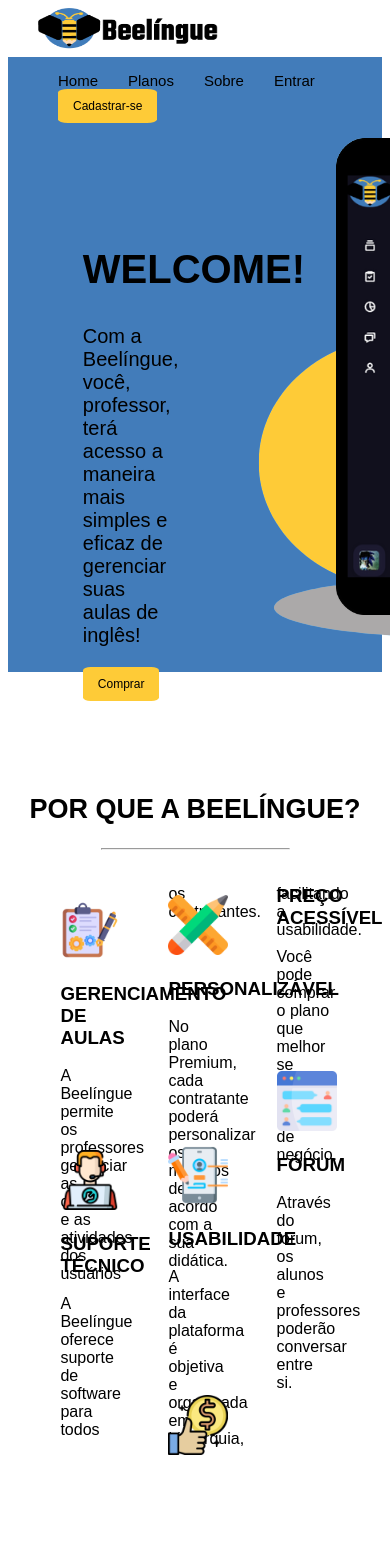
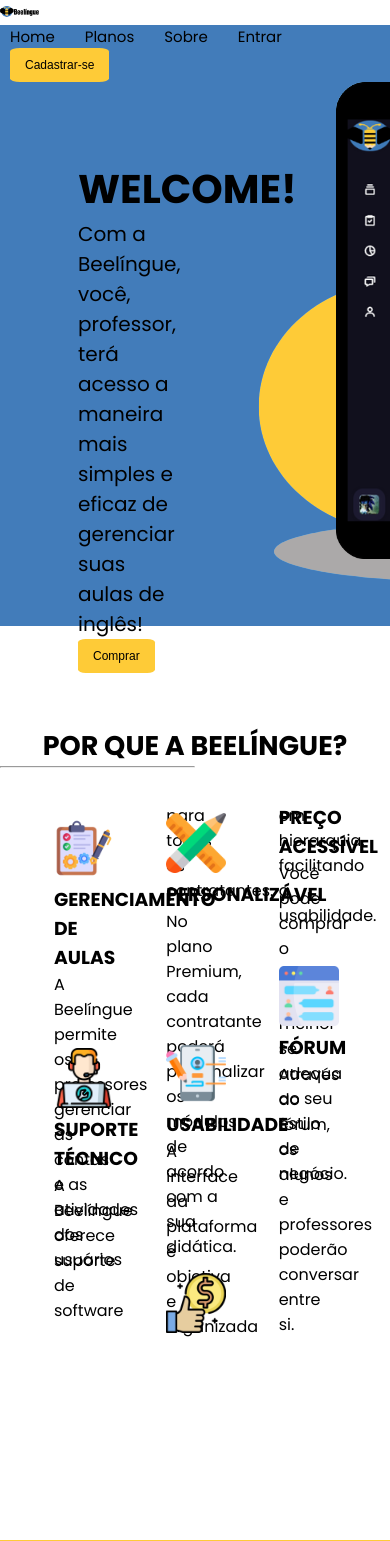
Before and after one commit to beelingue/Beelingue, a PHP site: page / in a window 390 px wide; the page is wider, and only the part inside the window is pictured. Shown: the top 1541 px of that part. Run offline with PHP 8.4, Linux system fonts and the light colour scheme.

Commit message:
04/11 - Edições Gerais
- responsividade

```diff
--- a/index.html
+++ b/index.html
@@ -1,39 +1,48 @@
 <!DOCTYPE html>
-<html lang="en">
+<html lang="pt-br">
+
 <head>
     <meta charset="UTF-8">
     <meta http-equiv="X-UA-Compatible" content="IE=edge">
     <meta name="viewport" content="width=device-width, initial-scale=1.0">
 
-    <title> Beelíngue </title>
+    <title>Conheça a Beelíngue</title>
     <link rel="stylesheet" href="style.css">
 </head>
+
 <body>
-    <!-- menu -->
-<header> <!-- todo conteúdo que estiver dentro dela faz parte de um cabeçalho, podendo ser utilizado dentro de outras sessões-->
+    <!--
+        MENU SUPERIOR
+    -->
+    <header>
+        <!--
+            LOGO BEELÍNGUE -> MENU SUPERIOR
+        -->
+        <div class="img_header">
+            <img src="img/logo_horizontal_transp.png" id="logo_super" alt="logo_beelingue">
+        </div>
 
-    <div class="img">
-    <img src="img/logo_horizontal_transp.png" width="180px" height="45px">
-    </div>
-    <div class="header">
+        <div class="barra_super">
             <ul class="menu">
-        <li> Home </li>
-        <li> Planos</li>
-        <li> Sobre</li>
-        <li> Entrar</li>
-        <li> <button class="button-y"> Cadastrar-se</button>
+                <li>Home</li>
+                <li>Planos</li>
+                <li>Sobre</li>
+                <li>Entrar</li>
+                <li> <button class="button-y">Cadastrar-se</button>
             </ul>
         </div>
 
     </header>
 
-<main> <!-- Essas tags representam o conteúdo principal do seu corpo-->
+    <main>
+        <!-- Essas tags representam o conteúdo principal do seu corpo-->
         <section class="section-main">
 
             <div class="container2">
                 <div class="meio">
                     <h1> WELCOME!</h1>
-            <p> Com a Beelíngue, você, professor, terá acesso a maneira mais simples e eficaz de gerenciar suas aulas de inglês!</p>
+                    <p> Com a Beelíngue, você, professor, terá acesso a maneira mais simples e eficaz de gerenciar suas aulas
+                        de inglês!</p>
                     <button class="button-y"> Comprar </button>
                 </div>
                 <div>
@@ -104,13 +113,13 @@
         <div class="container2">
             <div class="plano">
 
-    <h5> Básico</h5>
+                <h5>Básico</h5>
                 <ul>
                     <li>Suporte de software;</li>
                     <li>Módulos prontos;</li>
                     <li>Até 15 usuários.</li>
                 </ul>
-    <button class="button-y"> 34,99/usuário </button>
+                <button class="button-y">34,99/usuário</button>
 
             </div>
 
@@ -122,7 +131,7 @@
                     <li>Módulos personalizáveis;</li>
                     <li>Até 50 usuários.</li>
                 </ul>
-    <button class="button-y"> 84,99/ usuário </button>
+                <button class="button-y">84,99/ usuário</button>
 
             </div>
         </div>
@@ -136,13 +145,15 @@
 
     <div class="divisor"> </div>
 
-<footer> <!--rodapé para a página -->
+    <footer>
+        <!--rodapé para a página -->
 
         <div class="container3">
 
             <div class="item-col">
                 <h4> Beelíngue</h4>
-<p> A Beelíngue possui como mascote, a abelha. Como ela, acreditamos que de flor em flor, através da polinização (como símbolo da educação), é possível mudar um sistema inteiro.</p>
+                <p> A Beelíngue possui como mascote, a abelha. Como ela, acreditamos que de flor em flor, através da polinização
+                    (como símbolo da educação), é possível mudar um sistema inteiro.</p>
             </div>
             <div class="item-col">
                 <h4> Empresa</h4>
@@ -153,13 +164,15 @@
                 </ul>
             </div>
             <div class="item-col">
-<h4> Contato</h4>
-<div class="img-footer"> <img src="img/mail.png" class="icons-footer"> <p> grupomsc06@gmail.com</p></div>
-<div class="img-footer"><img src="img/instagram.png" class="icons-footer"> <p> @beelingue_oficial</p></div>
+                <h4>Contato</h4>
+                <div class="img-footer"> <img src="img/mail.png" class="icons-footer"> <p> grupomsc06@gmail.com</p>
+                </div>
+                <div class="img-footer"><img src="img/instagram.png" class="icons-footer"> <p> @beelingue_oficial</p>
                 </div>
             </div>
         </div>
 
     </footer>
 </body>
+
 </html>
--- a/style.css
+++ b/style.css
@@ -1,3 +1,35 @@
+/* Google Fonts Import Link */
+@import url('https://fonts.googleapis.com/css2?family=Poppins:wght@300;400;500;600;700&display=swap');
+
+/* ===== Google Font Import - Poppins ===== */
+@import url('https://fonts.googleapis.com/css2?family=Poppins:wght@200;300;400;500;600&display=swap');
+
+/*
+Fonte e posicionamento padronizados
+*/
+*{
+    margin: 0;
+    padding: 0;
+    box-sizing: border-box;
+    font-family: 'Poppins', sans-serif;
+}
+
+/*
+Anti-aliasing para Tipografia
+*/
+body{
+  -webkit-font-smoothing: antialiased;
+}
+
+/*
+Responsividade
+*/
+@media screen and (max-width: 600px) {
+    .column {
+      width: 100%;
+    }
+}
+
 :root{
     --cor-azul: #427CBA;
     --cor-azul-claro: #cbe3fd;
@@ -6,11 +38,39 @@
     --cor-cinza:#f3f3f3;
 }
 
+/*
+.img_header{
+
+}
+*/
+
+/*
+LOGO BEELÍNGUE -> MENU SUPERIOR
+*/
+#logo_super{
+    display: inline-block;
+    width: 10%;
+    height: 100%;
+
+    text-decoration: none;
+    margin-top: auto;
+    margin-bottom: auto;
+    padding-top: auto;
+    padding-bottom: auto;
+    margin-left: auto;
+    margin-right: auto;
+    padding-left: auto;
+    padding-right: auto;
+}
+
 
 .menu {
     list-style: none;
-    font-family:Arial, Helvetica, sans-serif;
     font-size: 15px;
+    /*
+    COR DO TEXTO EM CONTRASTE COM FUNDO AZUL
+    */
+    /*color: #f1f1f1;*/
 
 }
 
@@ -35,20 +95,15 @@
     border:1px solid #c0c0c0;
     display:block;
     width:150px;
-    }
- .img{
-     display: inline-block;
-    margin-right: 8%;
-    margin-left: 8%;
-    }
+}
 
-
-
-.header{
+.barra_super{
     display: inline-flex;
     float: right;
     margin-right: 8%;
-    }
+
+
+}
 
 
 /* main*/
```
Lines whose indentation alone changed are shown as unchanged.
